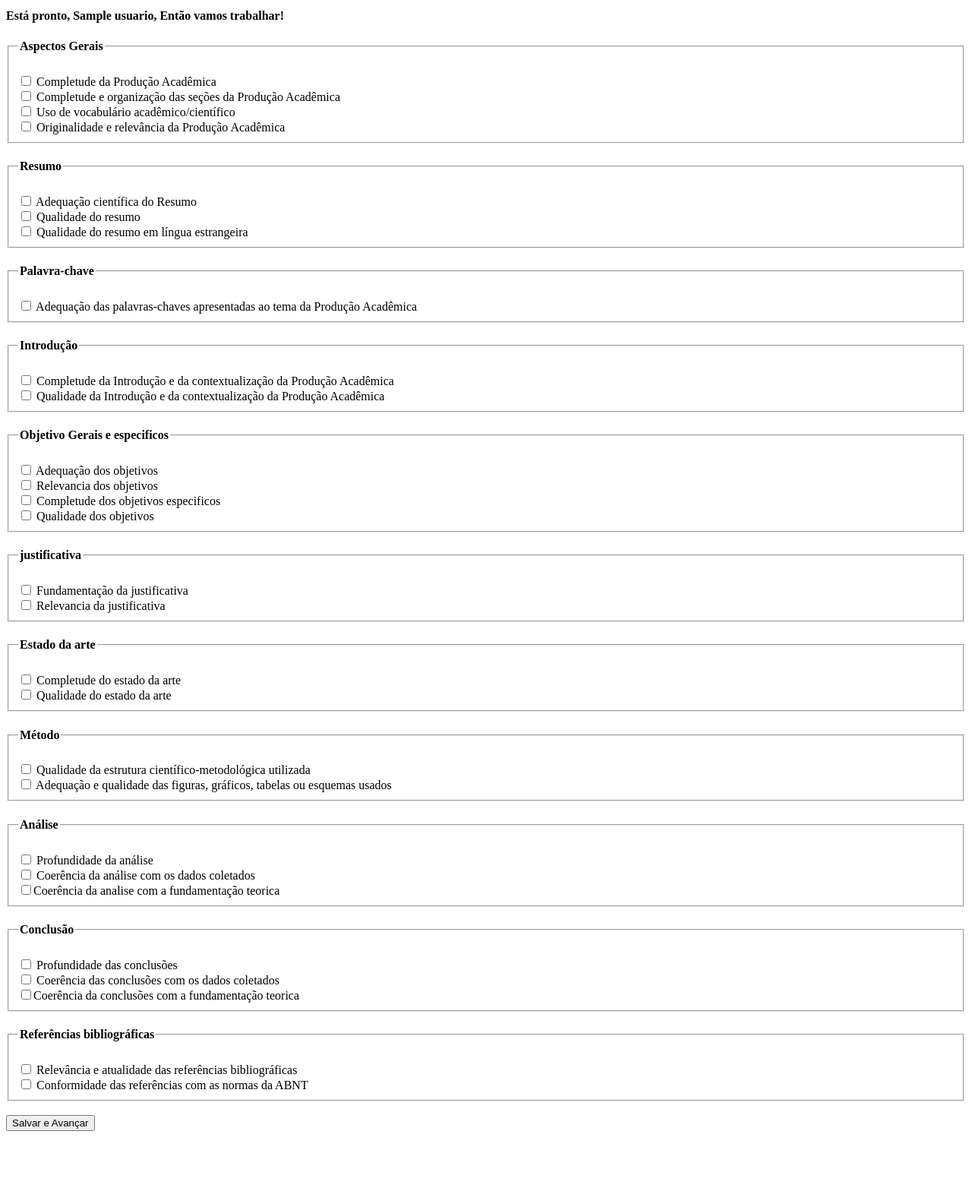
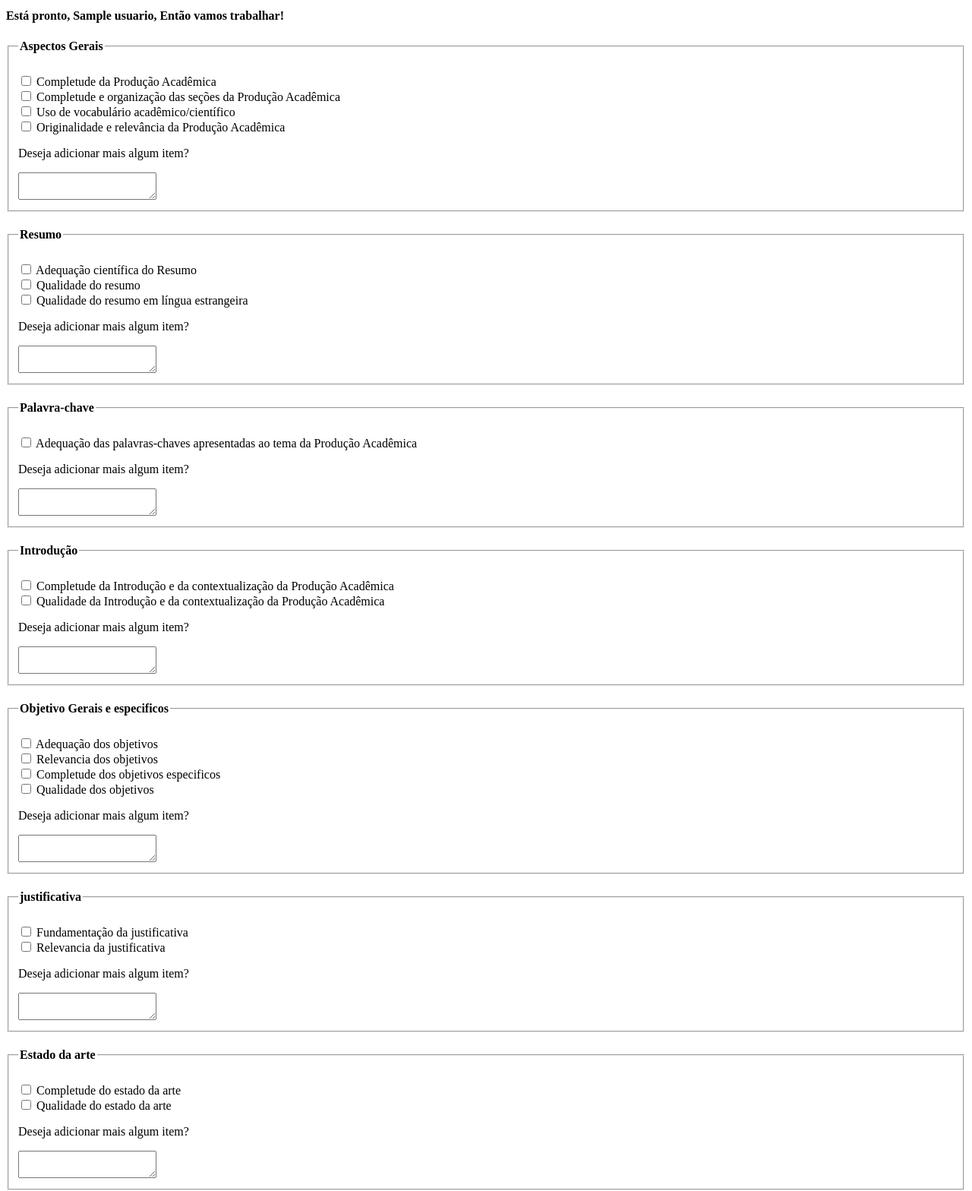
Before and after one commit to laimapro/iapa, a PHP site: page /pagina_itens.php?categorias=1 in a window 1280 px wide. Shown: the part 348-1916 px from the top of the page at 76% size. Before the commit the page ends 1837 px from the top, so only its background shows below. Run offline with PHP 8.4, Linux system fonts and the light colour scheme; the visitor is signed in with stand-in values (Sample User, id 1); tables that the repository leaves empty or names only in its code hold one stand-in row (values such as "Sample post"); data that the repository does not hold is empty.

Commit message:
atualizações

```diff
--- a/pagina_itens.php
+++ b/pagina_itens.php
@@ -85,39 +85,46 @@ if (isset($_SESSION['id'])) {
         <input type="checkbox" name="item[]" value="Aspectos Gerais: Completude e organização das seções da Produção Acadêmica"> Completude e organização das seções da Produção Acadêmica<br>
         <input type="checkbox" name="item[]" value="Aspectos Gerais: Uso de vocabulário acadêmico/científico"> Uso de vocabulário acadêmico/científico<br>
         <input type="checkbox" name="item[]" value="Aspectos Gerais: Originalidade e relevância da Produção Acadêmica"> Originalidade e relevância da Produção Acadêmica<br>
-
+        <p> Deseja adicionar mais algum item?</p>
+      <textarea name="item[]" id=""></textarea>
     </fieldset>
     <fieldset>
         <legend><h4>Resumo</h4></legend>
             <input type="checkbox" name="item[]" value="Resumo: Adequação científica do Resumo"> Adequação científica do Resumo<br>
             <input type="checkbox" name="item[]" value="Resumo: Qualidade do resumo"> Qualidade do resumo<br>
             <input type="checkbox" name="item[]" value="Resumo: Qualidade do resumo em língua estrangeira"> Qualidade do resumo em língua estrangeira<br>
-
+            <p> Deseja adicionar mais algum item?</p>
+            <textarea name="item[]" id=""></textarea>
     </fieldset>
     <fieldset>
         <legend><h4>Palavra-chave</h4></legend>
             <input type="checkbox" name="item[]" value="Palavra-chave: Adequação das palavras-chaves apresentadas ao tema da Produção Acadêmica"> Adequação das palavras-chaves apresentadas ao tema da Produção Acadêmica<br>
-
+            <p> Deseja adicionar mais algum item?</p>
+            <textarea name="item[]" id=""></textarea>
         </fieldset>
     <fieldset>
         <legend><h4>Introdução</h4></legend>
         <input type="checkbox" name="item[]" value="Introdução: Completude da Introdução e da contextualização da Produção Acadêmica"> Completude da Introdução e da contextualização da Produção Acadêmica<br>
         <input type="checkbox" name="item[]" value="Introdução: Qualidade da Introdução e da contextualização da Produção Acadêmica"> Qualidade da Introdução e da contextualização da Produção Acadêmica<br>
-
-    </fieldset>
+        <p> Deseja adicionar mais algum item?</p>
+        <textarea name="item[]" id=""></textarea>
+      </fieldset>
     <fieldset>
         <legend><h4>Objetivo Gerais e especificos</h4></legend>
         <input type="checkbox" name="item[]" value="Objetivo Gerais e especificos: Adequação dos objetivos"> Adequação dos objetivos <br>
         <input type="checkbox" name="item[]" value="Objetivo Gerais e especificos: Relevancia dos objetivos"> Relevancia dos objetivos <br>
         <input type="checkbox" name="item[]" value="Objetivo Gerais e especificos: Completude dos objetivos especificos"> Completude dos objetivos especificos<br>
         <input type="checkbox" name="item[]" value="Objetivo Gerais e especificos: Qualidade dos objetivos"> Qualidade dos objetivos<br>
+        <p> Deseja adicionar mais algum item?</p>
+    <textarea name="item[]" id=""></textarea>
 
     </fieldset>
     <fieldset>
         <legend><h4>justificativa</h4></legend>
         <input type="checkbox" name="item[]" value="justificativa: Fundamentação da justificativa"> Fundamentação da justificativa <br>
         <input type="checkbox" name="item[]" value="justificativa: Relevancia da justificativa"> Relevancia da justificativa <br>
-
+        <p> Deseja adicionar mais algum item?</p>
+    <textarea name="item[]" id=""></textarea>
     </fieldset>
 
     <fieldset>
@@ -125,37 +132,42 @@ if (isset($_SESSION['id'])) {
 
             <input type="checkbox" name="item[]" value="Estado da arte: Completude do estado da arte"> Completude do estado da arte<br>
             <input type="checkbox" name="item[]" value="Estado da arte: Qualidade do estado da arte"> Qualidade do estado da arte<br>
-
+            <p> Deseja adicionar mais algum item?</p>
+    <textarea name="item[]" id=""></textarea>
     </fieldset>
 
     <fieldset>
         <legend><h4>Método</h4></legend>
 
         <input type="checkbox" name="item[]" value="Método: Qualidade da estrutura científico-metodológica utilizada"> Qualidade da estrutura científico-metodológica utilizada<br>
-        <input type="checkbox" name="item[]" value="Método: Adequação e qualidade das figuras, gráficos, tabelas ou esquemas usados"> Adequação e qualidade das figuras, gráficos, tabelas ou esquemas usados<br>
-
-    </fieldset>
+        <input type="checkbox" name="item[]" value="Método: Adequação e qualidade das figuras, gráficos, tabelas ou esquemas usados"> Adequação e qualidade das figuras, gráficos, tabelas ou esquemas usados
+        <p> Deseja adicionar mais algum item?</p>
+    <textarea name="item[]" id=""></textarea>
+      </fieldset>
     <fieldset>
         <legend><h4>Análise</h4></legend>
             <input type="checkbox" name="item[]" value="Análise: Profundidade da análise"> Profundidade da análise<br>
             <input type="checkbox" name="item[]" value="Análise: Coerência da análise com os dados coletados"> Coerência da análise com os dados coletados<br>
             <input type="checkbox" name="item[]" value="Análise: Coerência da analise com a fundamentação teorica">Coerência da analise com a fundamentação teorica<br>
-
+            <p> Deseja adicionar mais algum item?</p>
+    <textarea name="item[]" id=""></textarea>
         </fieldset>
     <fieldset>
         <legend><h4>Conclusão</h4></legend>
             <input type="checkbox" name="item[]" value="Conclusão: Profundidade das conclusões"> Profundidade das conclusões<br>
             <input type="checkbox" name="item[]" value="Conclusão: Coerência das conclusões com os dados coletados"> Coerência das conclusões com os dados coletados<br>
             <input type="checkbox" name="item[]" value="Conclusão: Coerência da conclusões com a fundamentação teorica">Coerência da conclusões com a fundamentação teorica<br>
-
+            <p> Deseja adicionar mais algum item?</p>
+    <textarea name="item[]" id=""></textarea>
         </fieldset>
 
     <fieldset>
         <legend><h4>Referências bibliográficas</h4></legend>
             <input type="checkbox" name="item[]" value="Referências bibliográficas: Relevância e atualidade das referências bibliográficas"> Relevância e atualidade das referências bibliográficas<br>
             <input type="checkbox" name="item[]" value="Referências bibliográficas: Conformidade das referências com as normas da ABNT"> Conformidade das referências com as normas da ABNT<br>
-
-       </fieldset>
+            <p> Deseja adicionar mais algum item?</p>
+    <textarea name="item[]" id=""></textarea>
+          </fieldset>
     <br>
 <button type="submit" class="tooltip" aria-label="Salvar e Avançar" title="Salva e finaliza a edição deste Instrumento de Avaliação">
   Salvar e Avançar
```
Also changed, not shown: salvar_arquivo.php (+16 -2 lines).
